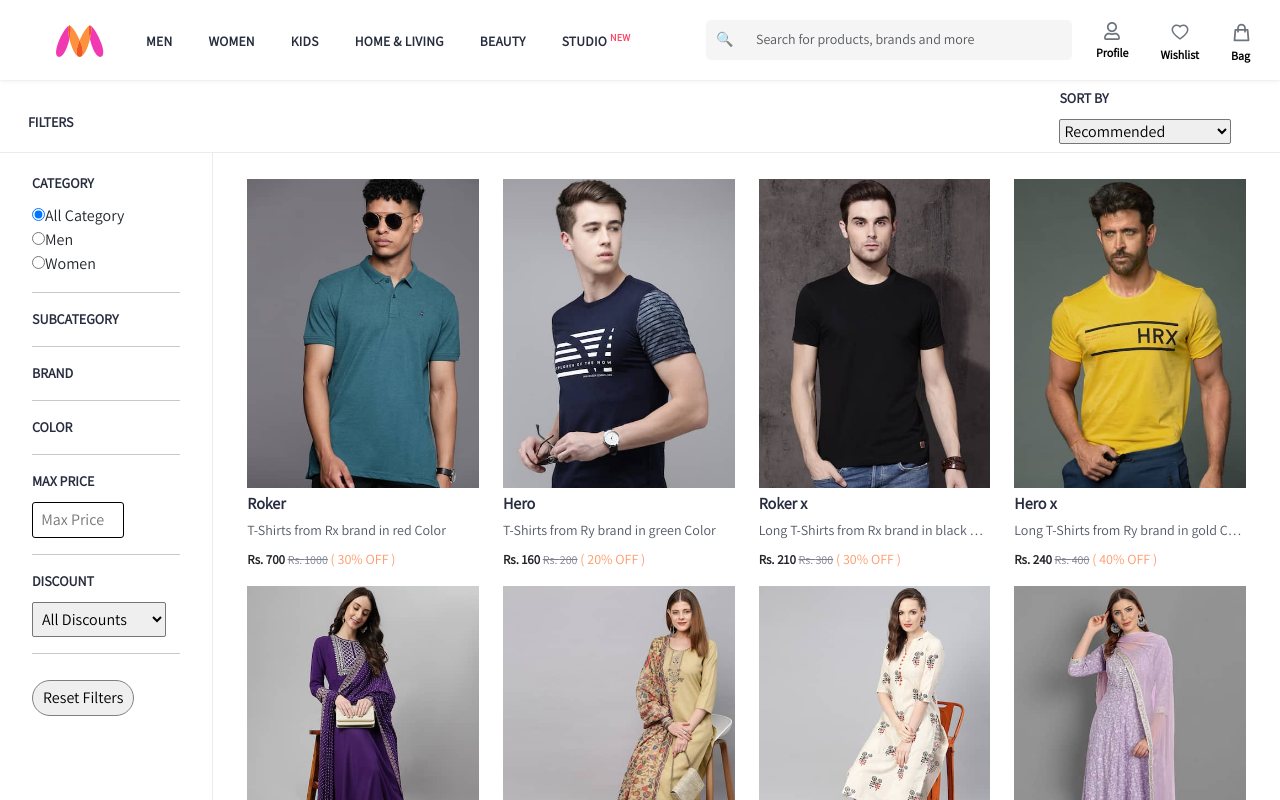
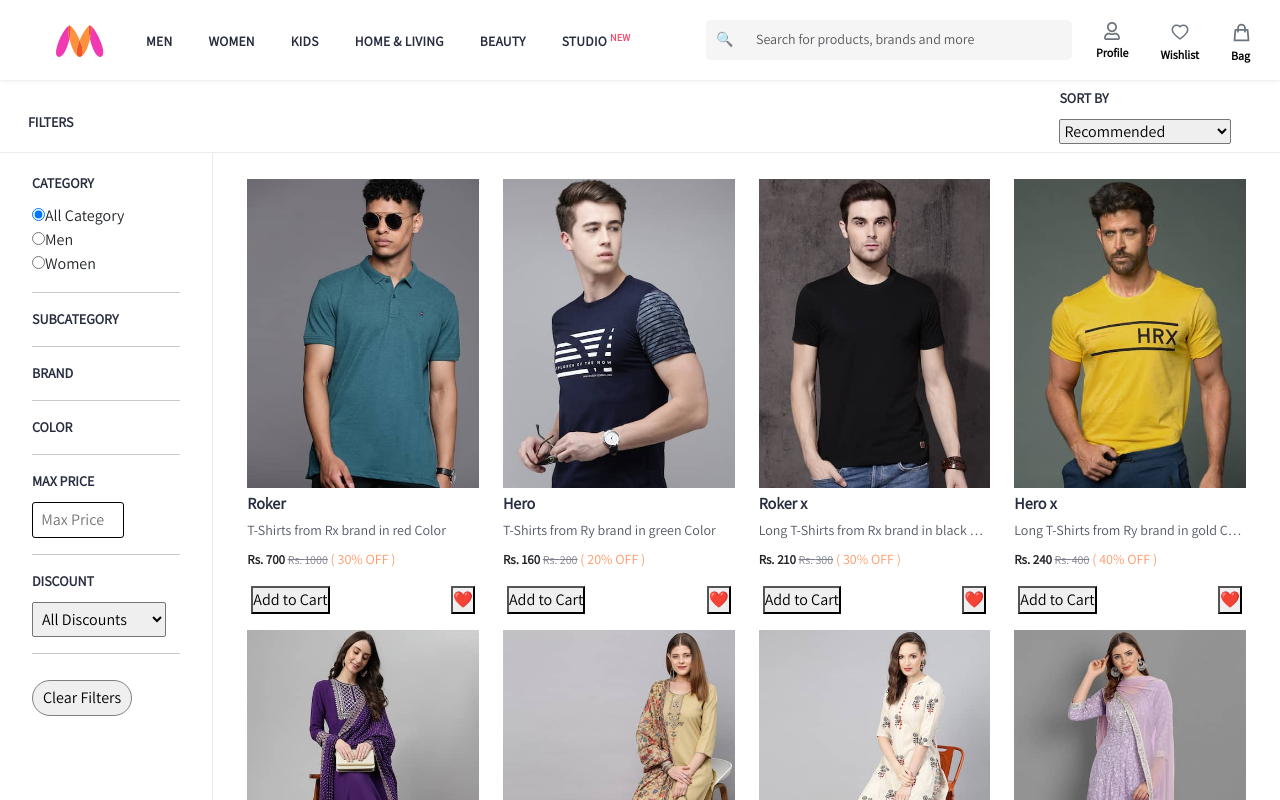
Before and after one commit to sahil0286/myntra, a React (Create React App) app: page / in a window 1280 px wide. Shown: the top 800 px of the page. Built offline with nearby package versions, Linux system fonts and the light colour scheme.

Commit message:
Update ProductPage.js

```diff
--- a/src/components/ProductPage.js
+++ b/src/components/ProductPage.js
@@ -15,7 +15,42 @@
   const [sortValue, setsortValue] = useState("")
 
 
+  // ***********************************************************************************
 
+  const handleAddToCart = (product) => {
+    // Retrieve existing cart items from local storage
+    const existingCartItems = JSON.parse(localStorage.getItem('cartItems')) || [];
+
+    // Add the new product to the cart
+    const isProductInCart = existingCartItems.some(item => item.id === product.id);
+    const updatedCartItems = isProductInCart ? existingCartItems : [...existingCartItems, product];
+
+
+    // Store the updated cart items in local storage
+    localStorage.setItem('cartItems', JSON.stringify(updatedCartItems));
+
+    // Optionally, you can display a success message or update the UI to reflect the cart update
+  };
+
+  // ***********************************************************************************
+
+    const handleWishlist = (product) => {
+    // Retrieve existing cart items from local storage
+    const existingWishItems = JSON.parse(localStorage.getItem('wishItems')) || [];
+
+    // Add the new product to the cart
+    const isProductInWish = existingWishItems.some(item => item.id === product.id);
+    const updatedWishlistItems = isProductInWish ? existingWishItems : [...existingWishItems, product];
+
+
+    // Store the updated cart items in local storage
+    localStorage.setItem('wishItems', JSON.stringify(updatedWishlistItems));
+
+    // Optionally, you can display a success message or update the UI to reflect the cart update
+  };
+
+
+  // ***********************************************************************************
 
   const [value, setValue] = useState('');
 
@@ -332,7 +367,7 @@
               </select>
             </div>
             <hr />
-            <button className='textSize resetBtn'  onClick={handleResetFilters} style={{borderRadius:"20px", border:"1px solid gray"}}>Reset Filters</button>
+            <button className='textSize resetBtn'  onClick={handleResetFilters} style={{borderRadius:"20px", border:"1px solid gray"}}>Clear Filters</button>
           </div>
         </div>
         <div className="col-8 col-lg-10 borderTop">
@@ -340,6 +375,10 @@
             {filteredProducts.map((product) => (
               <div className="col-6 col-lg-3 mt-3" key={product.id}>
                 <Product image={product.image} subcategory={product.subcategory} brand={product.brand} color={product.color} name={product.name} price={product.price} discount={product.discount} />
+                <div className='d-flex justify-content-between px-1'>
+                  <button className='addToCartBtn' onClick={() => handleAddToCart(product)}>Add to Cart</button>
+                  <button title='Wishlist' className='wishlistBtn' onClick={() => handleWishlist(product)}>❤️</button>
+                </div>
               </div>
             ))}
           </div>
```
